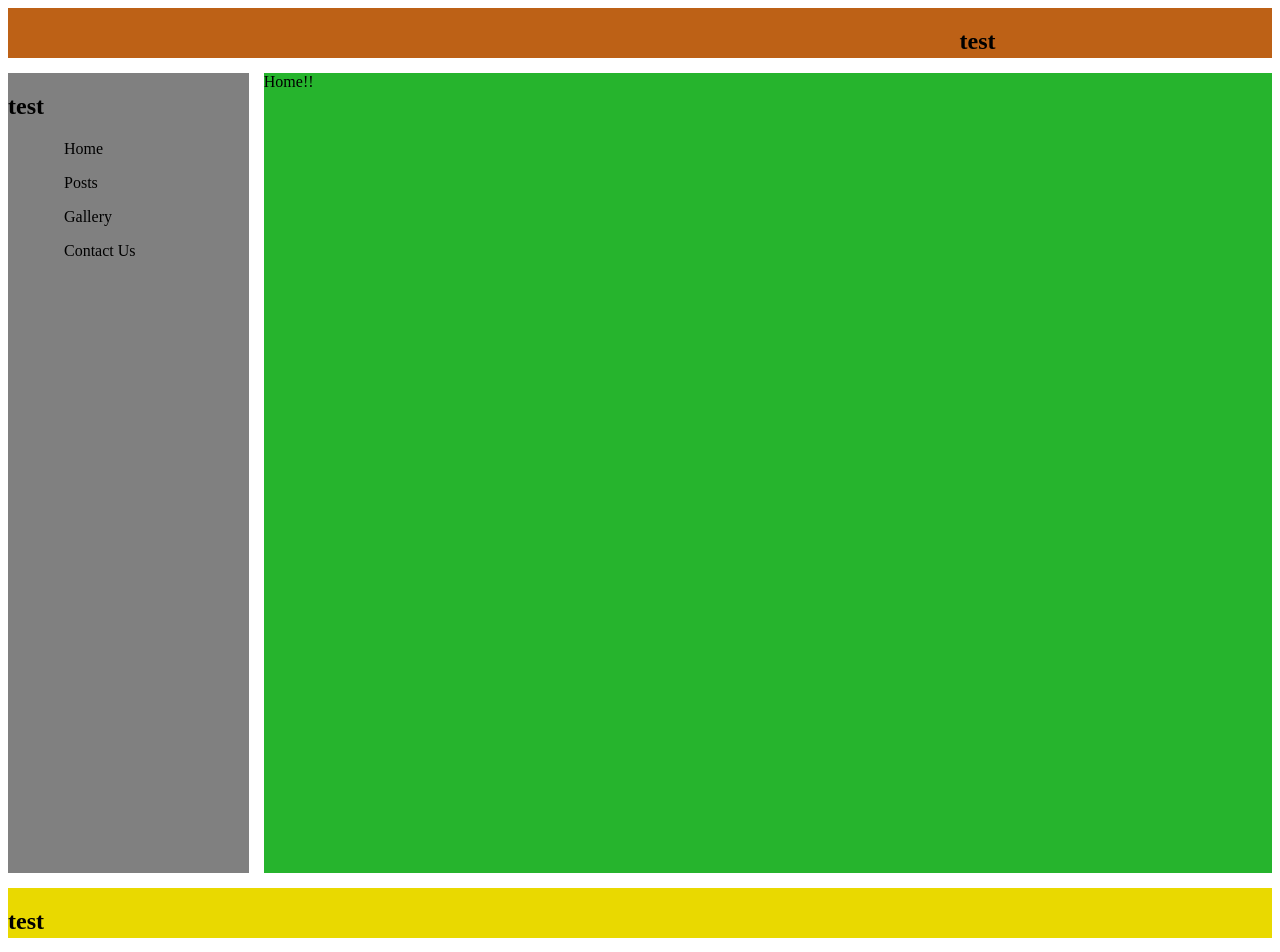
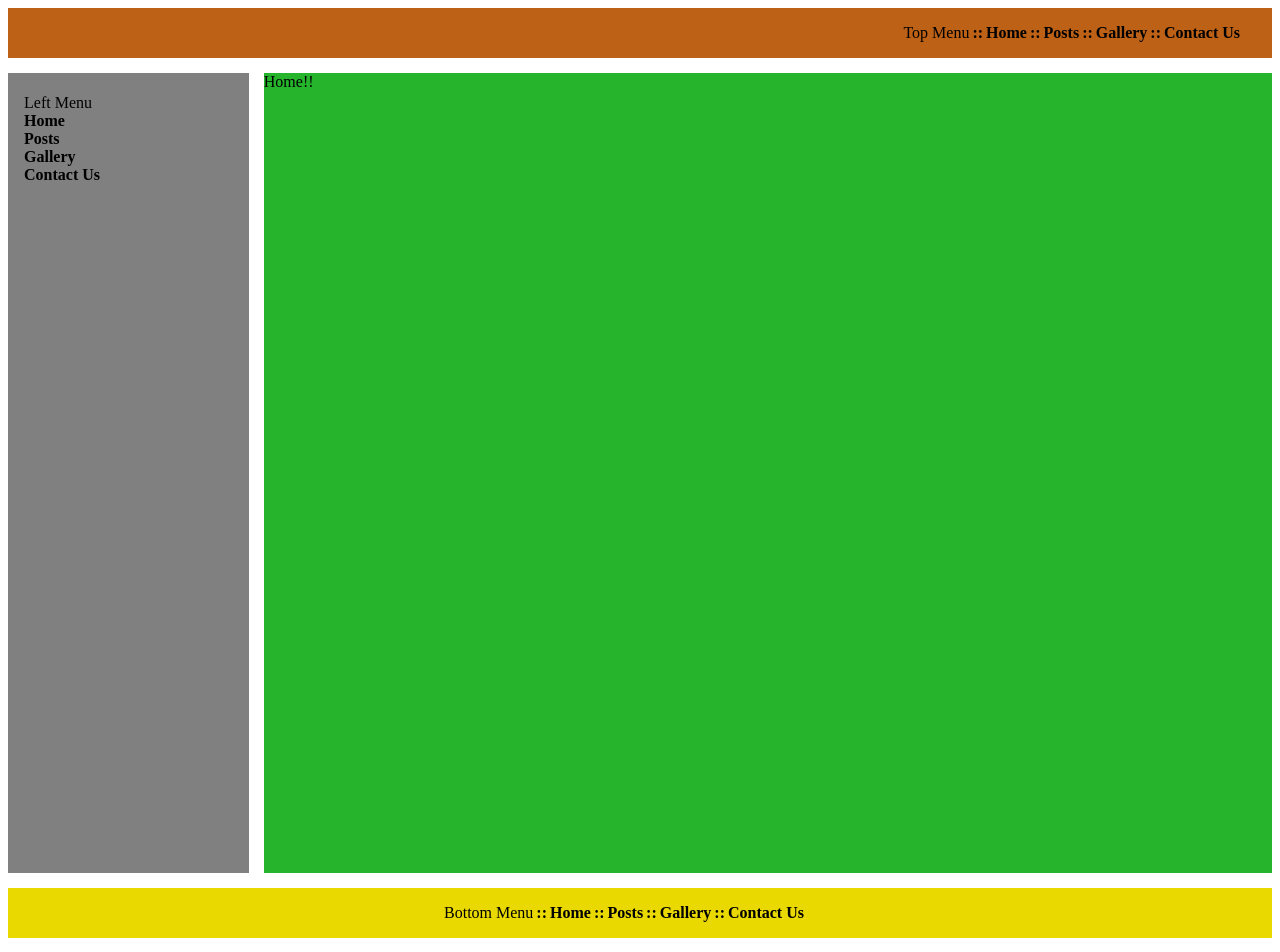
Before and after one commit to rotemorb/Finonex, an Angular app: page /home in a window 1280 px wide. Shown: the top 952 px of the page. Built offline with nearby package versions, Linux system fonts and the light colour scheme.

Commit message:
Menus are finished!

```diff
--- a/src/app/bottom-menu/bottom-menu.component.css
+++ b/src/app/bottom-menu/bottom-menu.component.css
@@ -1,4 +1,14 @@
 :host {
   background-color: rgb(233, 217, 0);
+  width: 100%;
   height: 50px;
+  display: flex;
+  justify-content: center;
 }
+
+:host h4 {
+  margin-bottom: 0;
+  font-weight: 100;
+  margin-top: 0;
+  padding-top: 16px;
+}
--- a/src/app/bottom-menu/bottom-menu.component.html
+++ b/src/app/bottom-menu/bottom-menu.component.html
@@ -1 +1,2 @@
+<h4>Bottom Menu</h4>
 <app-nav-bar class="bottom-menu"></app-nav-bar>
--- a/src/app/bottom-menu/bottom-menu.component.ts
+++ b/src/app/bottom-menu/bottom-menu.component.ts
@@ -3,13 +3,10 @@ import { Component, OnInit } from '@angular/core';
 @Component({
   selector: 'app-bottom-menu',
   templateUrl: './bottom-menu.component.html',
-  styleUrls: ['./bottom-menu.component.css']
+  styleUrls: ['./bottom-menu.component.css'],
 })
 export class BottomMenuComponent implements OnInit {
+  constructor() {}
 
-  constructor() { }
-
-  ngOnInit(): void {
-  }
-
+  ngOnInit(): void {}
 }
--- a/src/app/left-menu/left-menu.component.css
+++ b/src/app/left-menu/left-menu.component.css
@@ -2,3 +2,10 @@
   background-color: rgb(128, 128, 128);
   height: 100vh;
 }
+
+:host h4
+{
+  margin-left: 1rem;
+  margin-bottom: 0;
+  font-weight: 100;
+}
--- a/src/app/left-menu/left-menu.component.html
+++ b/src/app/left-menu/left-menu.component.html
@@ -1 +1,2 @@
+<h4>Left Menu</h4>
 <app-nav-bar class="left-menu"></app-nav-bar>
--- a/src/app/nav-bar/nav-bar.component.css
+++ b/src/app/nav-bar/nav-bar.component.css
@@ -1,6 +1,13 @@
+nav
+{
+  position: relative;
+}
+
 ul {
   list-style-type: none;
   padding-right: 1rem;
+  font-weight: bold;
+  padding: 0;
 }
 
 a {
@@ -8,11 +15,32 @@ a {
   color: #000;
 }
 
+:host-context(.top-menu, .bottom-menu) nav {
+  margin-right: 2rem;
+}
+
+:host-context(.top-menu) span {
+    padding: 3px;
+}
+
+:host-context(.left-menu) ul {
+    position: absolute;
+    left: 1rem;
+    margin: 0;
+}
+
+:host-context(.left-menu) span {
+  display: none;
+}
+
 :host-context(.left-menu) ul li {
-  margin-left: 1rem;
-  padding-bottom: 1rem;
+
 }
+
 :host-context(.top-menu, .bottom-menu) ul li {
   display: inline;
-  margin-left: 1rem;
 }
+
+:host-context(.bottom-menu) span {
+  padding: 3px;
+}
--- a/src/app/nav-bar/nav-bar.component.html
+++ b/src/app/nav-bar/nav-bar.component.html
@@ -1,12 +1,20 @@
 <nav>
-    <h1>test</h1>
     <ul>
-        <li><a routerLink="home" routerLinkActive="active" ariaCurrentWhenActive="page">Home</a></li>
-        <li><a routerLink="posts" routerLinkActive="active" ariaCurrentWhenActive="page">Posts</a>
+        <li>
+            <span>::</span>
+            <a routerLink="home" routerLinkActive="active" ariaCurrentWhenActive="page">Home</a>
         </li>
-        <li><a routerLink="gallery" routerLinkActive="active" ariaCurrentWhenActive="page">Gallery</a>
+        <li>
+            <span>::</span>
+            <a routerLink="posts" routerLinkActive="active" ariaCurrentWhenActive="page">Posts</a>
         </li>
-        <li><a routerLink="contact-us" routerLinkActive="active" ariaCurrentWhenActive="page">Contact Us</a>
+        <li>
+            <span>::</span>
+            <a routerLink="gallery" routerLinkActive="active" ariaCurrentWhenActive="page">Gallery</a>
+        </li>
+        <li>
+            <span>::</span>
+            <a routerLink="contact-us" routerLinkActive="active" ariaCurrentWhenActive="page">Contact Us</a>
         </li>
     </ul>
 </nav>
--- a/src/app/top-menu/top-menu.component.css
+++ b/src/app/top-menu/top-menu.component.css
@@ -1,7 +1,14 @@
-div {
+:host {
   background-color: rgb(189, 97, 22);
   width: 100%;
   height: 50px;
   display: flex;
-  flex-direction: row-reverse;
+  justify-content: flex-end;
 }
+
+:host h4 {
+  margin-bottom: 0;
+  font-weight: 100;
+  margin-top: 0;
+  padding-top: 16px;
+}
--- a/src/app/top-menu/top-menu.component.html
+++ b/src/app/top-menu/top-menu.component.html
@@ -1,3 +1,2 @@
-<div class="top-menu">
-    <app-nav-bar></app-nav-bar>
-</div>
+<h4>Top Menu</h4>
+<app-nav-bar class="top-menu"></app-nav-bar>
```
